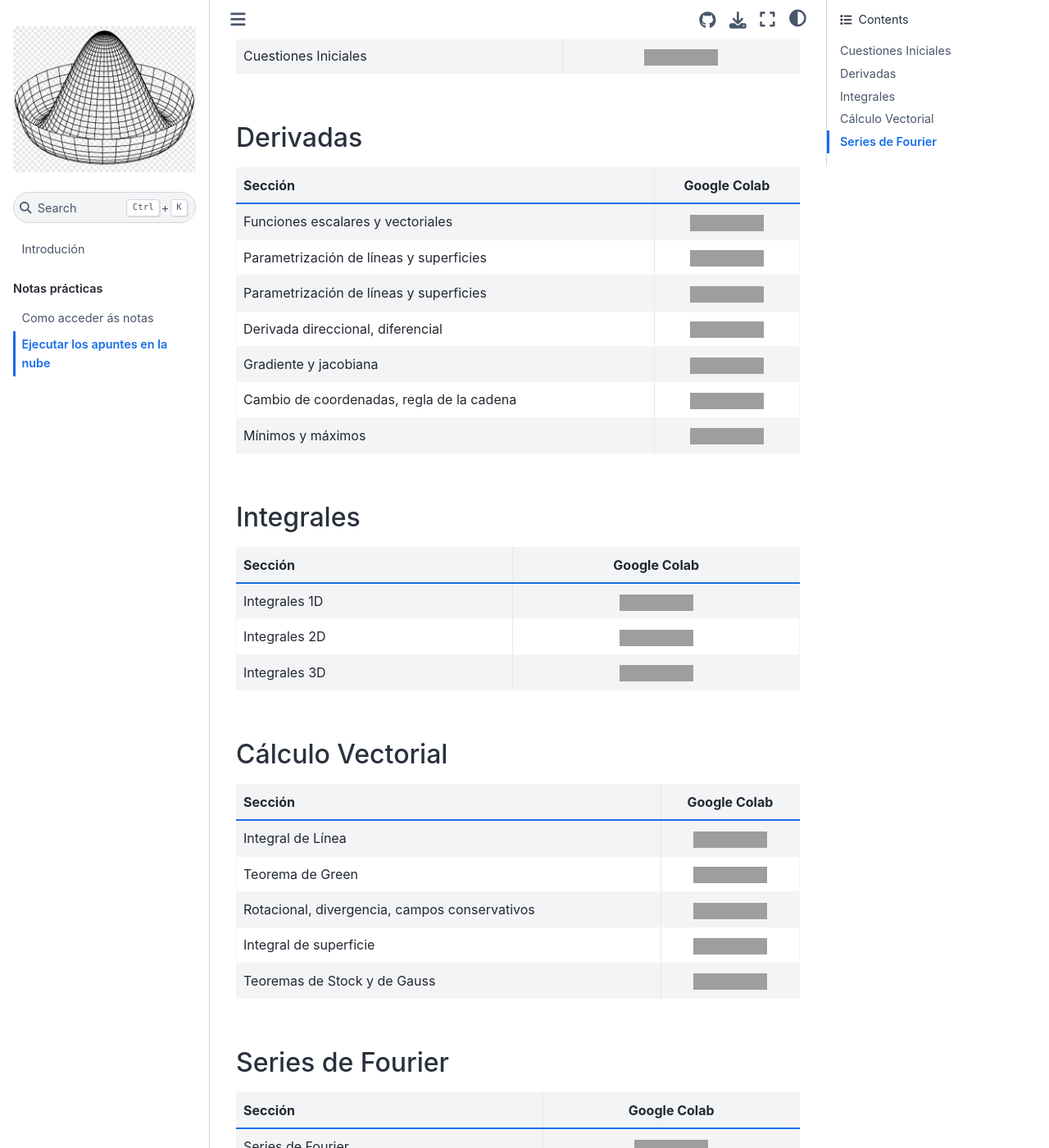
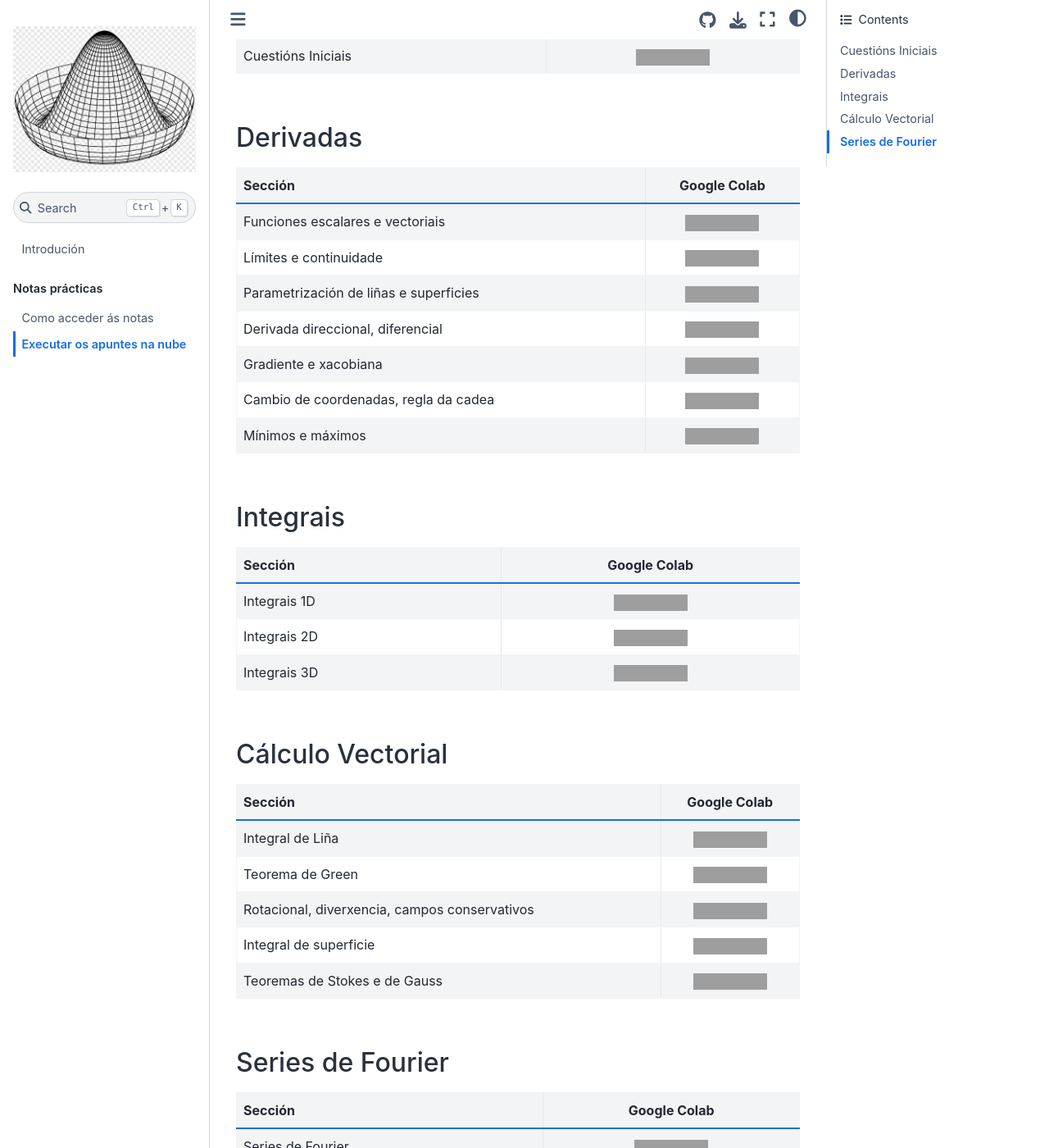
Before and after one commit to xabiercidvidal/USC-MMIII, a Jupyter Book: the page built from run_cloud.md, in a window 1280 px wide and 1400 px high, scrolled down 214 px, cut to the strip 0-1400 px from the top of the window. Shown: the whole strip at 82% size. Built offline with Jupyter Book 1.0.4 settings and Sphinx 7.4.7 and the Sphinx Book theme 1.1.4, drawn with Linux system fonts in a browser that asks for light colours; pages that are not in the unit, such as notebooks, are missing from menus; some of the changed text lies outside the part shown; grey boxes are pictures that could not be loaded.

Commit message:
Update run_cloud.md

```diff
--- a/run_cloud.md
+++ b/run_cloud.md
@@ -1,40 +1,40 @@
-# Ejecutar los apuntes en la nube
+# Executar os apuntes na nube
 
-### Cuestiones Iniciales
+### Cuestións Iniciais
 | Sección | Google Colab  |
 | :--  | :--: |
-| Cuestiones Iniciales  | [![Open In Colab](https://colab.research.google.com/assets/colab-badge.svg)](https://colab.research.google.com/github/jahernando/book-USC-MMIII/blob/main/notebooks/tderivadas_introduccion.ipynb) |
+| Cuestións Iniciais  | [![Open In Colab](https://colab.research.google.com/assets/colab-badge.svg)](https://colab.research.google.com/github/xabiercidvidal/USC-MMIII/blob/main/notebooks/tderivadas_introduccion.ipynb) |
 
 ### Derivadas
 | Sección | Google Colab  |
 | :--  | :--: |
-| Funciones escalares y vectoriales | [![Open In Colab](https://colab.research.google.com/assets/colab-badge.svg)](https://colab.research.google.com/github/jahernando/book-USC-MMIII/blob/main/notebooks/tderivadas_funcion_escalar_vectorial.ipynb) |
-| Parametrización de líneas y superficies | [![Open In Colab](https://colab.research.google.com/assets/colab-badge.svg)](https://colab.research.google.com/github/jahernando/book-USC-MMIII/blob/main/notebooks/tderivadas_limites_continuidad.ipynb) |
-| Parametrización de líneas y superficies | [![Open In Colab](https://colab.research.google.com/assets/colab-badge.svg)](https://colab.research.google.com/github/jahernando/book-USC-MMIII/blob/main/notebooks/tderivadas_parametrizacion_lineas_superficies.ipynb) |
-| Derivada direccional, diferencial | [![Open In Colab](https://colab.research.google.com/assets/colab-badge.svg)](https://colab.research.google.com/github/jahernando/book-USC-MMIII/blob/main/notebooks/tderivadas_direccional_diferencial.ipynb) |
-| Gradiente y jacobiana | [![Open In Colab](https://colab.research.google.com/assets/colab-badge.svg)](https://colab.research.google.com/github/jahernando/book-USC-MMIII/blob/main/notebooks/tderivadas_gradiante_jacobiana.ipynb) |
-| Cambio de coordenadas, regla de la cadena | [![Open In Colab](https://colab.research.google.com/assets/colab-badge.svg)](https://colab.research.google.com/github/jahernando/book-USC-MMIII/blob/main/notebooks/tderivadas_coordenadas_cadena.ipynb) |
-| Mínimos y máximos | [![Open In Colab](https://colab.research.google.com/assets/colab-badge.svg)](https://colab.research.google.com/github/jahernando/book-USC-MMIII/blob/main/notebooks/tderivadas_min_max.ipynb) |
+| Funciones escalares e vectoriais | [![Open In Colab](https://colab.research.google.com/assets/colab-badge.svg)](https://colab.research.google.com/github/xabiercidvidal/USC-MMIII/blob/main/notebooks/tderivadas_funcion_escalar_vectorial.ipynb) |
+| Límites e continuidade | [![Open In Colab](https://colab.research.google.com/assets/colab-badge.svg)](https://colab.research.google.com/github/xabiercidvidal/USC-MMIII/blob/main/notebooks/tderivadas_limites_continuidad.ipynb) |
+| Parametrización de liñas e superficies | [![Open In Colab](https://colab.research.google.com/assets/colab-badge.svg)](https://colab.research.google.com/github/xabiercidvidal/USC-MMIII/blob/main/notebooks/tderivadas_parametrizacion_lineas_superficies.ipynb) |
+| Derivada direccional, diferencial | [![Open In Colab](https://colab.research.google.com/assets/colab-badge.svg)](https://colab.research.google.com/github/xabiercidvidal/USC-MMIII/blob/main/notebooks/tderivadas_direccional_diferencial.ipynb) |
+| Gradiente e xacobiana | [![Open In Colab](https://colab.research.google.com/assets/colab-badge.svg)](https://colab.research.google.com/github/xabiercidvidal/USC-MMIII/blob/main/notebooks/tderivadas_gradiante_jacobiana.ipynb) |
+| Cambio de coordenadas, regla da cadea | [![Open In Colab](https://colab.research.google.com/assets/colab-badge.svg)](https://colab.research.google.com/github/xabiercidvidal/USC-MMIII/blob/main/notebooks/tderivadas_coordenadas_cadena.ipynb) |
+| Mínimos e máximos | [![Open In Colab](https://colab.research.google.com/assets/colab-badge.svg)](https://colab.research.google.com/github/xabiercidvidal/USC-MMIII/blob/main/notebooks/tderivadas_min_max.ipynb) |
 
 
-### Integrales
+### Integrais
 | Sección | Google Colab  |
 | :--  | :--: |
-| Integrales 1D  | [![Open In Colab](https://colab.research.google.com/assets/colab-badge.svg)](https://colab.research.google.com/github/jahernando/book-USC-MMIII/blob/main/notebooks/tintegral_1d.ipynb) |
-| Integrales 2D  | [![Open In Colab](https://colab.research.google.com/assets/colab-badge.svg)](https://colab.research.google.com/github/jahernando/book-USC-MMIII/blob/main/notebooks/tintegral_2d.ipynb) |
-| Integrales 3D  | [![Open In Colab](https://colab.research.google.com/assets/colab-badge.svg)](https://colab.research.google.com/github/jahernando/book-USC-MMIII/blob/main/notebooks/tintegral_3d.ipynb) |
+| Integrais 1D  | [![Open In Colab](https://colab.research.google.com/assets/colab-badge.svg)](https://colab.research.google.com/github/xabiercidvidal/USC-MMIII/blob/main/notebooks/tintegral_1d.ipynb) |
+| Integrais 2D  | [![Open In Colab](https://colab.research.google.com/assets/colab-badge.svg)](https://colab.research.google.com/github/xabiercidvidal/USC-MMIII/blob/main/notebooks/tintegral_2d.ipynb) |
+| Integrais 3D  | [![Open In Colab](https://colab.research.google.com/assets/colab-badge.svg)](https://colab.research.google.com/github/xabiercidvidal/USC-MMIII/blob/main/notebooks/tintegral_3d.ipynb) |
 
 
 ### Cálculo Vectorial
 | Sección | Google Colab  |
 | :--  | :--: |
-| Integral de Línea  | [![Open In Colab](https://colab.research.google.com/assets/colab-badge.svg)](https://colab.research.google.com/github/jahernando/book-USC-MMIII/blob/main/notebooks/tcalvec_integral_linea.ipynb) |
-| Teorema de Green  | [![Open In Colab](https://colab.research.google.com/assets/colab-badge.svg)](https://colab.research.google.com/github/jahernando/book-USC-MMIII/blob/main/notebooks/tcalvec_green.ipynb) |
-| Rotacional, divergencia, campos conservativos  | [![Open In Colab](https://colab.research.google.com/assets/colab-badge.svg)](https://colab.research.google.com/github/jahernando/book-USC-MMIII/blob/main/notebooks/tcalvec_rotdiv_conservativos.ipynb) |
-| Integral de superficie  | [![Open In Colab](https://colab.research.google.com/assets/colab-badge.svg)](https://colab.research.google.com/github/jahernando/book-USC-MMIII/blob/main/notebooks/tcalvec_integral_superficie.ipynb) |
-| Teoremas de Stock y de Gauss  | [![Open In Colab](https://colab.research.google.com/assets/colab-badge.svg)](https://colab.research.google.com/github/jahernando/book-USC-MMIII/blob/main/notebooks/tcalvec_stockes_gauss.ipynb) |
+| Integral de Liña  | [![Open In Colab](https://colab.research.google.com/assets/colab-badge.svg)](https://colab.research.google.com/github/xabiercidvidal/USC-MMIII/blob/main/notebooks/tcalvec_integral_linea.ipynb) |
+| Teorema de Green  | [![Open In Colab](https://colab.research.google.com/assets/colab-badge.svg)](https://colab.research.google.com/github/xabiercidvidal/USC-MMIII/blob/main/notebooks/tcalvec_green.ipynb) |
+| Rotacional, diverxencia, campos conservativos  | [![Open In Colab](https://colab.research.google.com/assets/colab-badge.svg)](https://colab.research.google.com/github/xabiercidvidal/USC-MMIII/blob/main/notebooks/tcalvec_rotdiv_conservativos.ipynb) |
+| Integral de superficie  | [![Open In Colab](https://colab.research.google.com/assets/colab-badge.svg)](https://colab.research.google.com/github/xabiercidvidal/USC-MMIII/blob/main/notebooks/tcalvec_integral_superficie.ipynb) |
+| Teoremas de Stokes e de Gauss  | [![Open In Colab](https://colab.research.google.com/assets/colab-badge.svg)](https://colab.research.google.com/github/xabiercidvidal/USC-MMIII/blob/main/notebooks/tcalvec_stockes_gauss.ipynb) |
 
 ### Series de Fourier
 | Sección | Google Colab  |
 | :--  | :--: |
-| Series de Fourier  | [![Open In Colab](https://colab.research.google.com/assets/colab-badge.svg)](https://colab.research.google.com/github/jahernando/book-USC-MMIII/blob/main/notebooks/tfourier.ipynb) |
+| Series de Fourier  | [![Open In Colab](https://colab.research.google.com/assets/colab-badge.svg)](https://colab.research.google.com/github/xabiercidvidal/USC-MMIII/blob/main/notebooks/tfourier.ipynb) |
```
